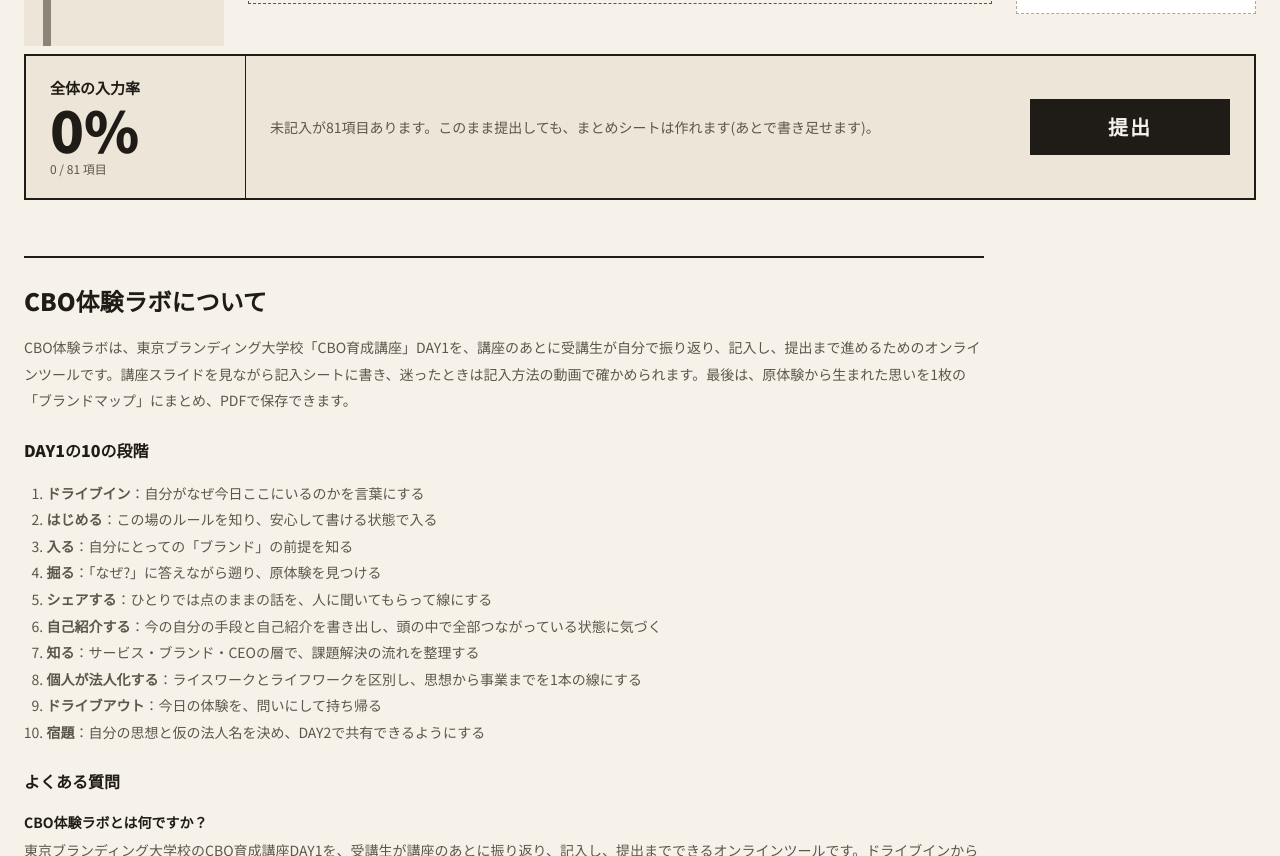
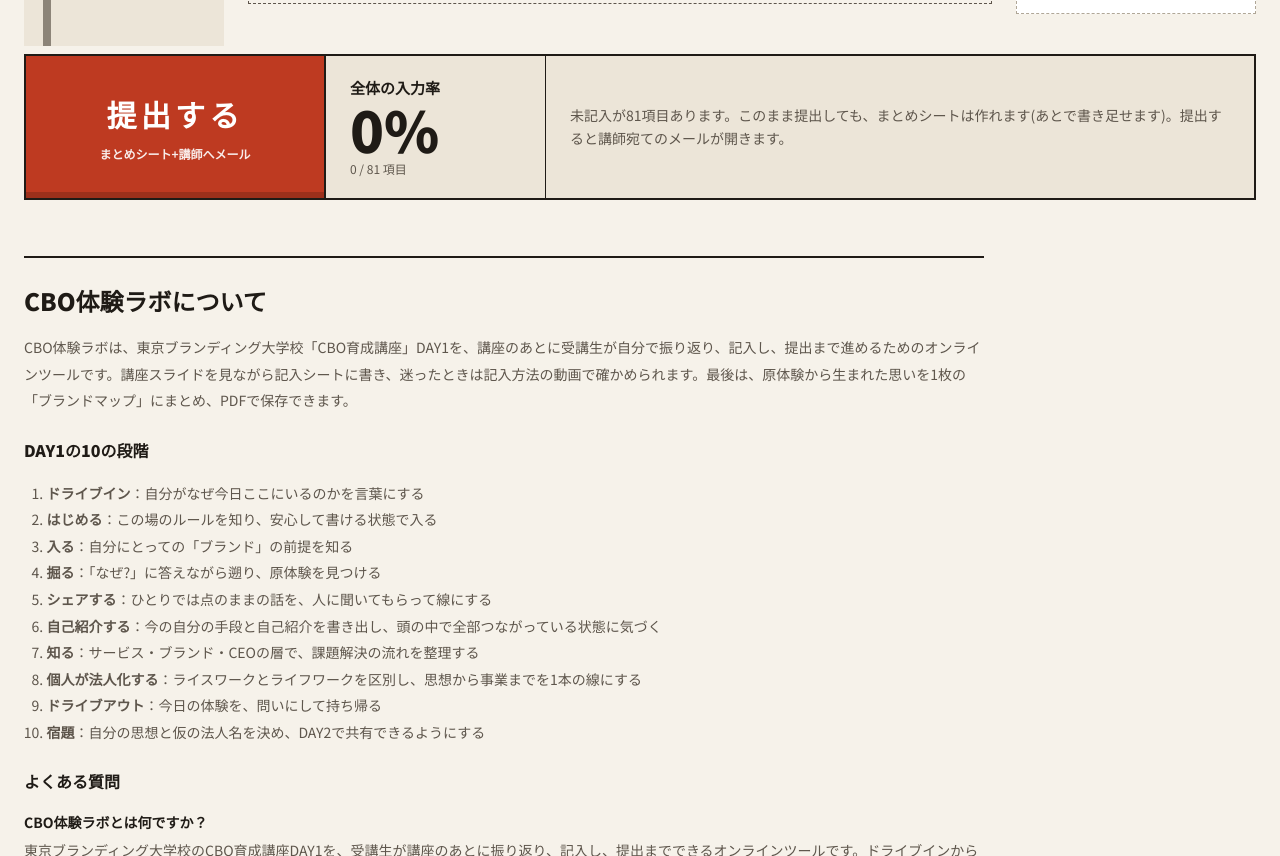
Before and after one commit to tokyobranding-max/cbo-taiken-lab, a plain HTML site: page index.html in a window 1280 px wide. Shown: the part 8380-9236 px from the top of the page. Drawn offline with Linux system fonts and the light colour scheme.

Commit message:
提出ボタンを入力率欄の左端に移動し、朱色の大きなボタンに
Co-Authored-By: Claude Opus 5.5 <noreply@anthropic.com>
Claude-Session: https://claude.ai/code/session_01949eyLheuCyPLvfxkQWjdv

```diff
--- a/index.html
+++ b/index.html
@@ -250,8 +250,12 @@ a.dark.btnlink{background:#1F1B16;color:#F6F2EA}a.light.btnlink{border:1px solid
 /* submit + sheet */
 .submit{display:flex;flex-wrap:wrap;border:2px solid #1F1B16;background:#ECE5D8;margin-top:8px}
 .submit .l{flex:0 1 220px;padding:20px 24px;border-right:1px solid #1F1B16;display:flex;flex-direction:column}
-.submit .r{flex:999 1 400px;padding:20px 24px;display:flex;align-items:center;justify-content:center;gap:20px;flex-wrap:wrap}
-.subbtn{min-height:56px;min-width:200px;padding:0 32px;border:0;background:#1F1B16;color:#F6F2EA;font-size:20px;font-weight:900;letter-spacing:.1em}
+.submit .r{flex:999 1 300px;padding:20px 24px;display:flex;align-items:center;gap:20px;flex-wrap:wrap}
+.subbtn{width:100%;height:100%;min-height:120px;padding:16px 28px;border:0;background:#BE3A21;color:#fff;display:flex;flex-direction:column;align-items:center;justify-content:center;gap:6px;cursor:pointer;transition:background .15s,transform .15s;box-shadow:inset 0 -6px 0 rgba(0,0,0,.18)}
+.subbtn .k{font-size:30px;font-weight:900;letter-spacing:.14em}.subbtn .s{font-size:12px;font-weight:700;opacity:.9}
+.subbtn:hover{background:#A3301A}.subbtn:active{transform:translateY(2px)}.subbtn:focus-visible{outline:3px solid #1F1B16;outline-offset:3px}
+.submit .sb{flex:0 1 300px;border-right:2px solid #1F1B16;display:flex}
+@media(max-width:760px){.submit .sb{flex:1 1 100%;border-right:0;border-bottom:2px solid #1F1B16}.submit .l{flex:1 1 100%;border-right:0;border-bottom:1px solid #1F1B16}}
 .sheet{margin-top:32px;background:#fff;border:1px solid #1F1B16;padding:40px 48px;display:flex;flex-direction:column;gap:24px}
 .keys{display:grid;grid-template-columns:repeat(auto-fit,minmax(240px,1fr));border-top:1px solid #1F1B16;border-left:1px solid #1F1B16}
 .keys div{border-right:1px solid #1F1B16;border-bottom:1px solid #1F1B16;padding:14px 16px;display:flex;flex-direction:column;gap:6px;min-height:96px}
@@ -493,8 +497,9 @@ function sumHTML(st) {
 }
 function submitHTML(st) {
   const done = st.fil === st.tot;
-  return `<div class="l"><b style="font-size:15px">全体の入力率</b><span style="font-size:56px;font-weight:900;line-height:1.05">${st.rate}%</span><span class="muted" style="font-size:12px">${st.fil} / ${st.tot} 項目</span></div>
-  <div class="r"><span class="muted" style="font-size:14px;flex:1 1 260px">${done ? 'すべて記入されました。提出すると、ここまでの内容が1枚のまとめシートになります。' : `未記入が${st.tot - st.fil}項目あります。このまま提出しても、まとめシートは作れます(あとで書き足せます)。`}</span><button class="subbtn" id="doSubmit">提出</button></div>`;
+  return `<div class="sb"><button class="subbtn" id="doSubmit"><span class="k">提出する</span><span class="s">まとめシート+講師へメール</span></button></div>
+  <div class="l"><b style="font-size:15px">全体の入力率</b><span style="font-size:56px;font-weight:900;line-height:1.05">${st.rate}%</span><span class="muted" style="font-size:12px">${st.fil} / ${st.tot} 項目</span></div>
+  <div class="r"><span class="muted" style="font-size:14px">${done ? 'すべて記入されました。提出すると、ここまでの内容が1枚のまとめシートになり、講師(tokyobranding@gmail.com)宛てのメールが開きます。' : `未記入が${st.tot - st.fil}項目あります。このまま提出しても、まとめシートは作れます(あとで書き足せます)。提出すると講師宛てのメールが開きます。`}</span></div>`;
 }
 function sheetHTML(st) {
   const first = (...ks) => { for (const k of ks) if (V(k)) return V(k); return ''; };
```
